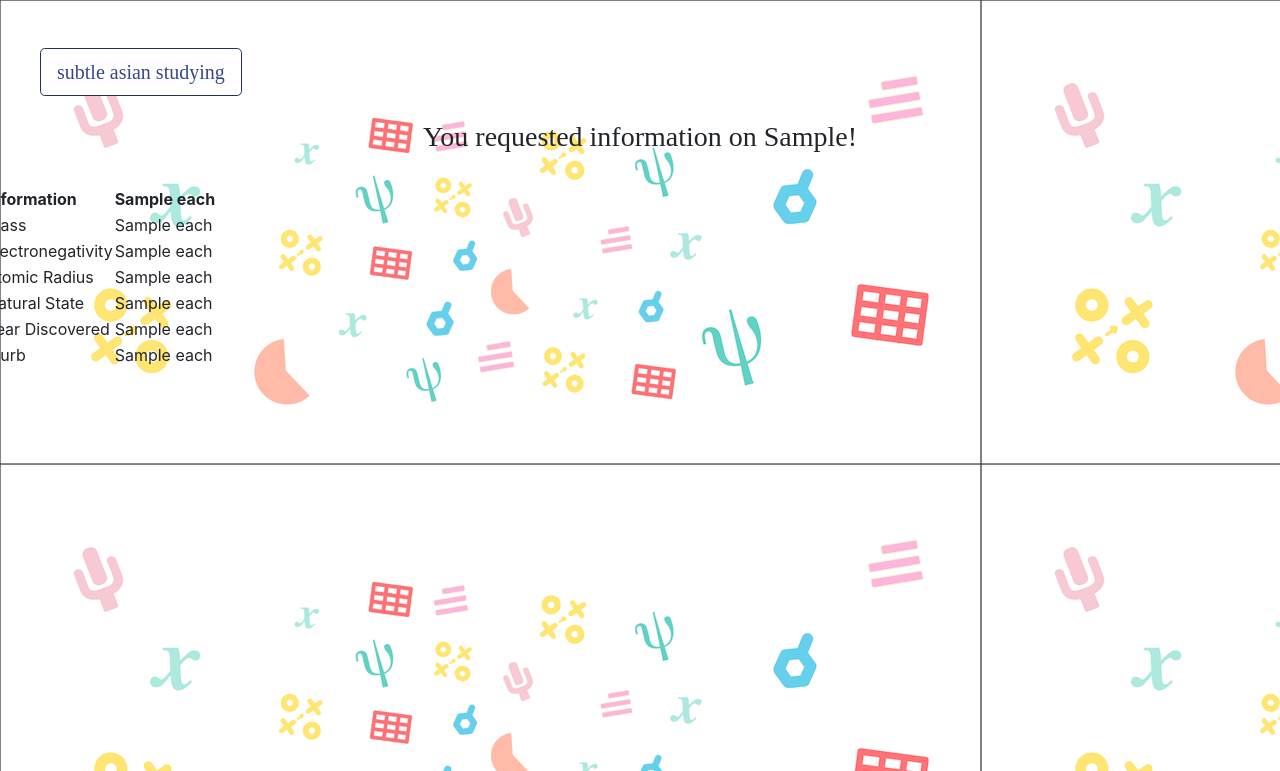
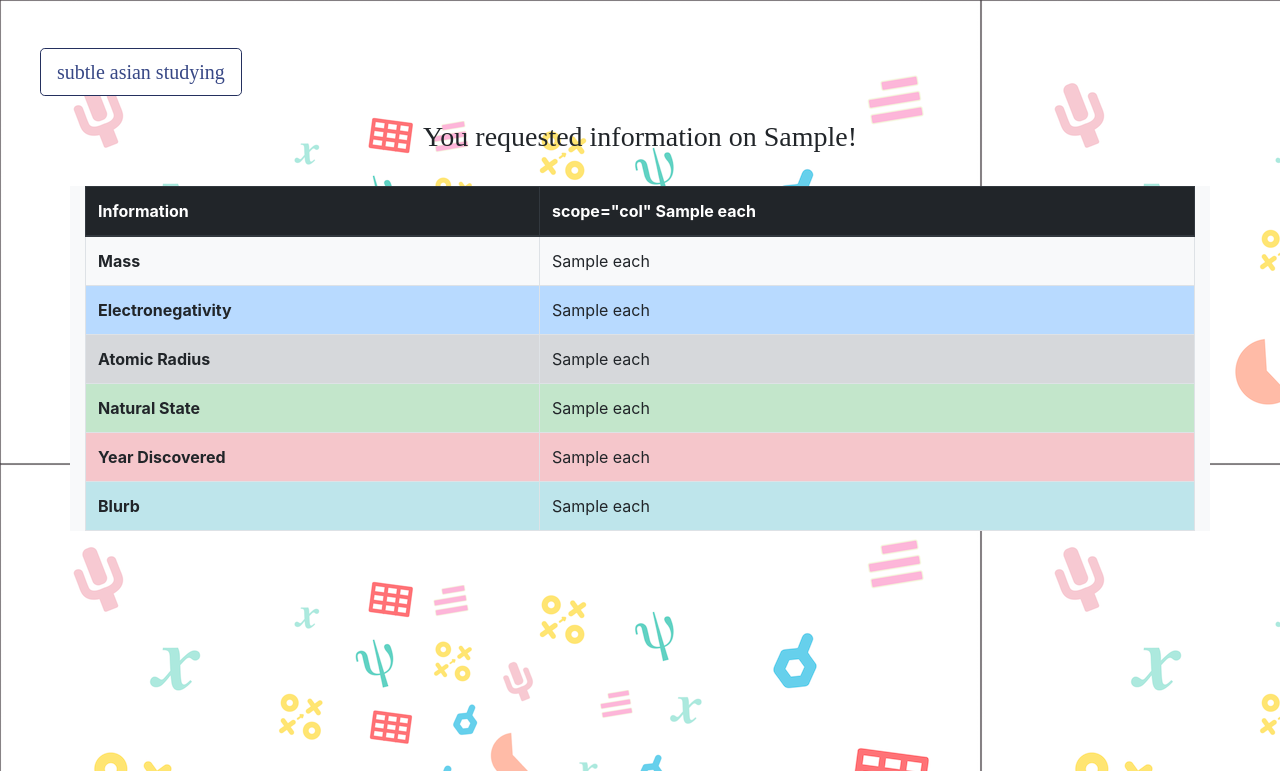
Before and after one commit to rlin6/SubtleAsianCoders, a Flask app: template SubtleAsianStudying/templates/chosen.html in a window 1280 px wide. Shown: the top 771 px of the page. Run offline with Flask 2, Linux system fonts and the light colour scheme; the template is opened without the code that fills it: most values are stand-ins (such as "Sample title", 1, 10 or a date in 2020); some libraries are stand-ins or nearby versions.

Commit message:
fixed table

```diff
--- a/SubtleAsianStudying/app.py
+++ b/SubtleAsianStudying/app.py
@@ -30,6 +30,7 @@ def cou():
 @app.route("/receive", methods=['GET','POST'])
 def choose():
     elementList=request.form.getlist('type')
+
     displayStr=''
     for i in elementList:
         print(i)
--- a/SubtleAsianStudying/static/chem.js
+++ b/SubtleAsianStudying/static/chem.js
@@ -3,5 +3,5 @@ function addItem(x){
         //console.log(x)
         y = document.getElementById("chosen").innerHTML;
         console.log(y)
-        document.getElementById("chosen").innerHTML = y + ", " +x
+        document.getElementById("chosen").innerHTML = x + ", " + y
     }
--- a/SubtleAsianStudying/templates/chosen.html
+++ b/SubtleAsianStudying/templates/chosen.html
@@ -15,68 +15,61 @@
     <h3> You requested information on {{dStr}}!</h3>
    </div>
    <br>
-   <div class="row">
-     <div class="columns">
-       <div class="table-scroll">
-   <table>
-					<thead>
+
+
+         <div class="container bg-light">
+           <table class="table table-bordered table-hover">
+             <thead class="thead-dark">
                <tr>
-<th> Information </th>
+                 <th scope="col">Information</th>
                  {% for each in eList %}
-<th> {{each}} </th>
+                 <th> scope="col" {{each}} </th>
                  {% endfor %}
-
 
                </tr>
              </thead>
              <tbody>
                <tr>
-<td> Mass </td>
+                 <th scope="row">Mass</th>
                  {% for each in mList %}
                  <td> {{each}} </td>
                  {% endfor %}
-
-
                </tr>
-						<tr>
-              <td> Electronegativity </td>
+               <tr class="table-primary">
+                 <th scope="row">Electronegativity</th>
                  {% for each in electroList %}
                  <td> {{each}} </td>
                  {% endfor %}
-
                </tr>
-						<tr>
-              <td> Atomic Radius </td>
+               <tr class="table-secondary">
+                 <th scope="row">Atomic Radius</th>
                  {% for each in rList %}
                   <td> {{each}} </td>
                 {% endfor %}
                </tr>
-						<tr>
-              <td> Natural State </td>
+               <tr class="table-success">
+                 <th scope="row">Natural State</th>
                  {% for each in sList %}
                  <td> {{each}} </td>
                  {% endfor %}
                </tr>
-						<tr>
-              <td> Year Discovered </td>
+               <tr class="table-danger">
+                 <th scope="row">Year Discovered</th>
                  {% for each in yList %}
                  <td> {{each}} </td>
                  {% endfor %}
-
                </tr>
-						<tr>
-              <td>
-              Blurb </td>
+               <tr class="table-info">
+                 <th scope="row">Blurb</th>
                  {% for each in bList %}
                  <td> {{each}} </td>
                  {% endfor %}
                  </tr>
-
+             </tbody>
            </table>
          </div>
        </div>
 
-  </div>
 
     </center>
 
```
Also changed, not shown: SubtleAsianStudying/templates/chemistry.html (+12 -5 lines). Lines whose indentation alone changed are shown as unchanged.
